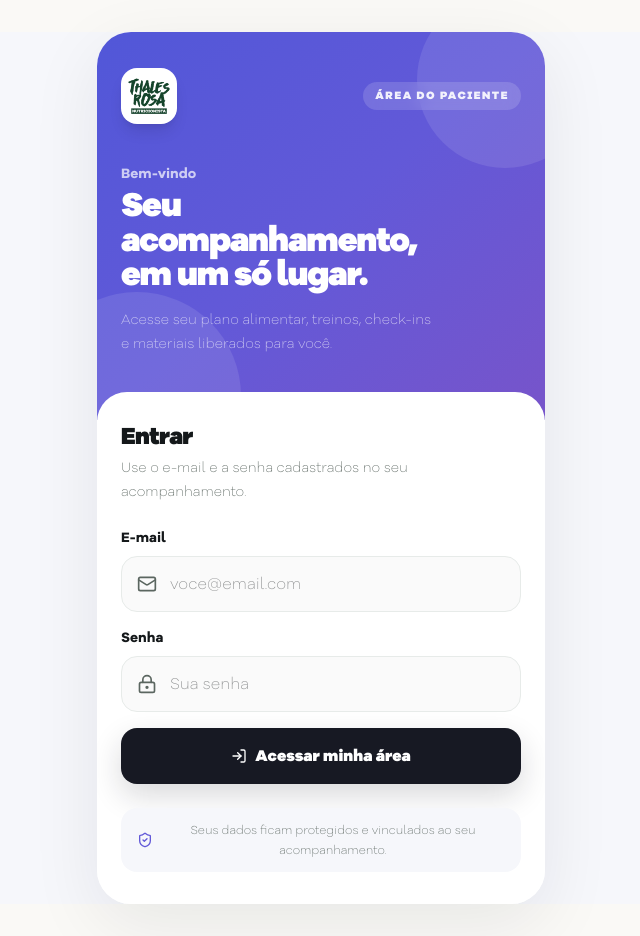
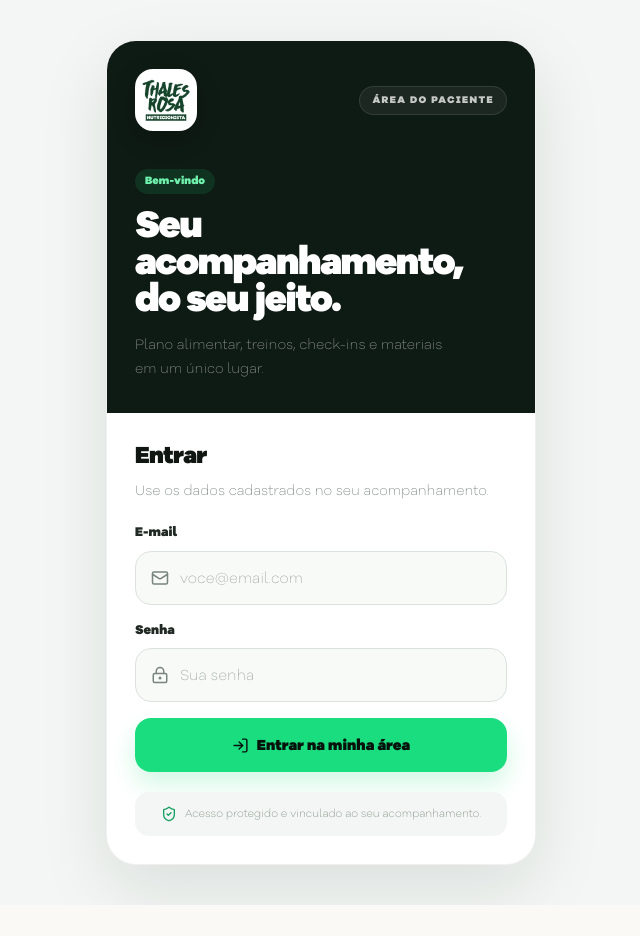
Before and after one commit to nutrithales/admin, a Next.js app: page /paciente/login in a window 1280 px wide. Shown: the whole page, without its empty margins (319-959 px from the left). After the commit the page ends 905 px from the top, so only its background shows below. Built offline with nearby package versions, Linux system fonts and the light colour scheme.

Commit message:
Refina experiência premium do login do paciente

```diff
--- a/src/app/paciente/login/page.tsx
+++ b/src/app/paciente/login/page.tsx
@@ -32,53 +32,50 @@ export default function PatientLoginPage() {
   }
 
   return (
-    <main className="min-h-screen bg-[#f6f7fb]">
-      <div className="mx-auto min-h-screen w-full max-w-md bg-white shadow-[0_20px_70px_rgba(15,23,42,0.08)] sm:my-8 sm:min-h-0 sm:overflow-hidden sm:rounded-[34px]">
-        <section className="relative overflow-hidden bg-gradient-to-br from-[#5157d8] via-[#6259d8] to-[#7754ca] px-6 pb-16 pt-9 text-white">
-          <div className="absolute -right-12 -top-10 size-44 rounded-full bg-white/10" />
-          <div className="absolute -bottom-20 -left-16 size-52 rounded-full bg-white/10" />
-
-          <div className="relative">
+    <main className="min-h-screen bg-[#F3F6F4] px-4 py-5 sm:flex sm:items-center sm:justify-center sm:py-10">
+      <div className="mx-auto w-full max-w-[430px] overflow-hidden rounded-[30px] border border-black/[0.06] bg-white shadow-[0_24px_70px_rgba(14,26,20,0.10)]">
+        <section className="bg-[#0E1A14] px-6 pb-8 pt-6 text-white sm:px-7 sm:pt-7">
           <div className="flex items-center justify-between gap-4">
-              <div className="flex size-14 items-center justify-center rounded-2xl bg-white shadow-lg shadow-black/10">
+            <div className="flex size-[62px] items-center justify-center rounded-[18px] bg-white shadow-[0_8px_24px_rgba(0,0,0,0.18)]">
               <img
                 src={BRAND_LOGO_DATA_URI}
                 alt="Nutri Thales Rosa"
-                  className="h-auto w-11 object-contain"
+                className="max-h-11 w-auto max-w-[50px] object-contain"
               />
             </div>
-              <span className="rounded-full bg-white/15 px-3 py-1.5 text-[11px] font-black uppercase tracking-[0.14em] text-white/90 backdrop-blur-sm">
+            <span className="rounded-full border border-white/10 bg-white/[0.06] px-3 py-1.5 text-[10px] font-black uppercase tracking-[0.14em] text-white/75">
               Área do paciente
             </span>
           </div>
 
-            <div className="mt-10 max-w-xs">
-              <p className="text-sm font-bold text-white/70">Bem-vindo</p>
-              <h1 className="mt-1 text-[34px] font-black leading-[1.02] tracking-[-0.035em]">
-                Seu acompanhamento, em um só lugar.
+          <div className="mt-9 max-w-[330px]">
+            <span className="inline-flex rounded-full bg-[#19DD7F]/12 px-2.5 py-1 text-[11px] font-black text-[#6FF0AC]">
+              Bem-vindo
+            </span>
+            <h1 className="mt-3 text-[34px] font-black leading-[0.98] tracking-[-0.04em] sm:text-[38px]">
+              Seu acompanhamento, do seu jeito.
             </h1>
-              <p className="mt-4 text-sm leading-6 text-white/75">
-                Acesse seu plano alimentar, treinos, check-ins e materiais liberados para você.
+            <p className="mt-4 text-sm leading-6 text-white/58">
+              Plano alimentar, treinos, check-ins e materiais em um único lugar.
             </p>
-            </div>
           </div>
         </section>
 
-        <section className="relative -mt-7 rounded-t-[30px] bg-white px-6 pb-8 pt-7">
-          <div className="mb-6">
-            <h2 className="text-2xl font-black tracking-tight text-ink">Entrar</h2>
-            <p className="mt-1 text-sm leading-6 text-muted">
-              Use o e-mail e a senha cadastrados no seu acompanhamento.
+        <section className="px-6 pb-6 pt-6 sm:px-7 sm:pb-7">
+          <div className="mb-5">
+            <h2 className="text-[24px] font-black tracking-[-0.025em] text-[#101713]">Entrar</h2>
+            <p className="mt-1.5 text-sm leading-6 text-[#6F7B74]">
+              Use os dados cadastrados no seu acompanhamento.
             </p>
           </div>
 
           <form onSubmit={handleSubmit} className="space-y-4">
             <div>
-              <label htmlFor="patient-email" className="mb-2 block text-sm font-bold text-ink">
+              <label htmlFor="patient-email" className="mb-2 block text-[13px] font-black text-[#202923]">
                 E-mail
               </label>
               <div className="relative">
-                <Mail className="absolute left-4 top-1/2 size-5 -translate-y-1/2 text-muted" />
+                <Mail className="absolute left-4 top-1/2 size-[18px] -translate-y-1/2 text-[#78857D]" />
                 <input
                   id="patient-email"
                   type="email"
@@ -87,17 +84,17 @@ export default function PatientLoginPage() {
                   value={email}
                   onChange={(e) => setEmail(e.target.value)}
                   placeholder="voce@email.com"
-                  className="h-14 w-full rounded-2xl border border-border bg-[#fafafa] pl-12 pr-4 text-ink outline-none transition focus:border-[#6259d8] focus:bg-white focus:ring-4 focus:ring-[#6259d8]/10"
+                  className="h-[54px] w-full rounded-[16px] border border-[#DCE3DE] bg-[#F8FAF8] pl-11 pr-4 text-[15px] text-[#101713] outline-none transition placeholder:text-[#9AA39D] focus:border-[#19DD7F] focus:bg-white focus:ring-4 focus:ring-[#19DD7F]/10"
                 />
               </div>
             </div>
 
             <div>
-              <label htmlFor="patient-password" className="mb-2 block text-sm font-bold text-ink">
+              <label htmlFor="patient-password" className="mb-2 block text-[13px] font-black text-[#202923]">
                 Senha
               </label>
               <div className="relative">
-                <LockKeyhole className="absolute left-4 top-1/2 size-5 -translate-y-1/2 text-muted" />
+                <LockKeyhole className="absolute left-4 top-1/2 size-[18px] -translate-y-1/2 text-[#78857D]" />
                 <input
                   id="patient-password"
                   type="password"
@@ -106,26 +103,26 @@ export default function PatientLoginPage() {
                   value={password}
                   onChange={(e) => setPassword(e.target.value)}
                   placeholder="Sua senha"
-                  className="h-14 w-full rounded-2xl border border-border bg-[#fafafa] pl-12 pr-4 text-ink outline-none transition focus:border-[#6259d8] focus:bg-white focus:ring-4 focus:ring-[#6259d8]/10"
+                  className="h-[54px] w-full rounded-[16px] border border-[#DCE3DE] bg-[#F8FAF8] pl-11 pr-4 text-[15px] text-[#101713] outline-none transition placeholder:text-[#9AA39D] focus:border-[#19DD7F] focus:bg-white focus:ring-4 focus:ring-[#19DD7F]/10"
                 />
               </div>
             </div>
 
             {message ? (
-              <p className="rounded-2xl bg-red-50 px-4 py-3 text-sm leading-5 text-red-700">{message}</p>
+              <p className="rounded-[14px] bg-red-50 px-4 py-3 text-sm leading-5 text-red-700">{message}</p>
             ) : null}
 
             <button
               disabled={loading}
-              className="mt-2 flex h-14 w-full items-center justify-center gap-2 rounded-2xl bg-[#171923] px-5 font-black text-white shadow-[0_12px_30px_rgba(23,25,35,0.16)] transition hover:bg-black disabled:opacity-60"
+              className="mt-1 flex h-[54px] w-full items-center justify-center gap-2 rounded-[16px] bg-[#19DD7F] px-5 text-[15px] font-black text-[#07120C] shadow-[0_12px_26px_rgba(25,221,127,0.20)] transition hover:bg-[#16C973] active:scale-[0.99] disabled:opacity-60"
             >
-              <LogIn className="size-4" /> {loading ? "Entrando..." : "Acessar minha área"}
+              <LogIn className="size-[17px]" /> {loading ? "Entrando..." : "Entrar na minha área"}
             </button>
           </form>
 
-          <div className="mt-6 flex items-center justify-center gap-2 rounded-2xl bg-[#f6f7fb] px-4 py-3 text-center text-xs leading-5 text-muted">
-            <ShieldCheck className="size-4 shrink-0 text-[#6259d8]" />
-            Seus dados ficam protegidos e vinculados ao seu acompanhamento.
+          <div className="mt-5 flex items-center justify-center gap-2 rounded-[14px] bg-[#F3F6F4] px-3.5 py-3 text-center text-[11px] leading-5 text-[#718078]">
+            <ShieldCheck className="size-4 shrink-0 text-[#159F60]" />
+            Acesso protegido e vinculado ao seu acompanhamento.
           </div>
         </section>
       </div>
```
Lines whose indentation alone changed are shown as unchanged.
